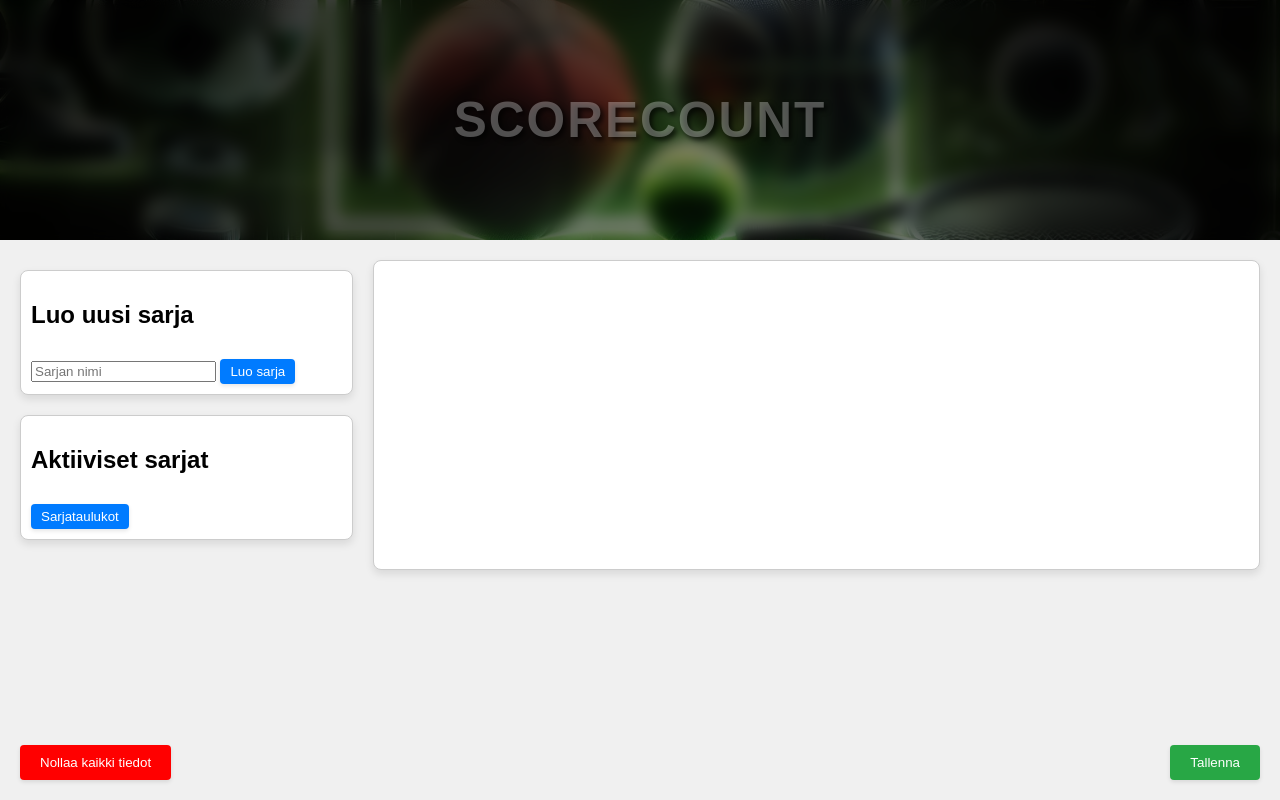
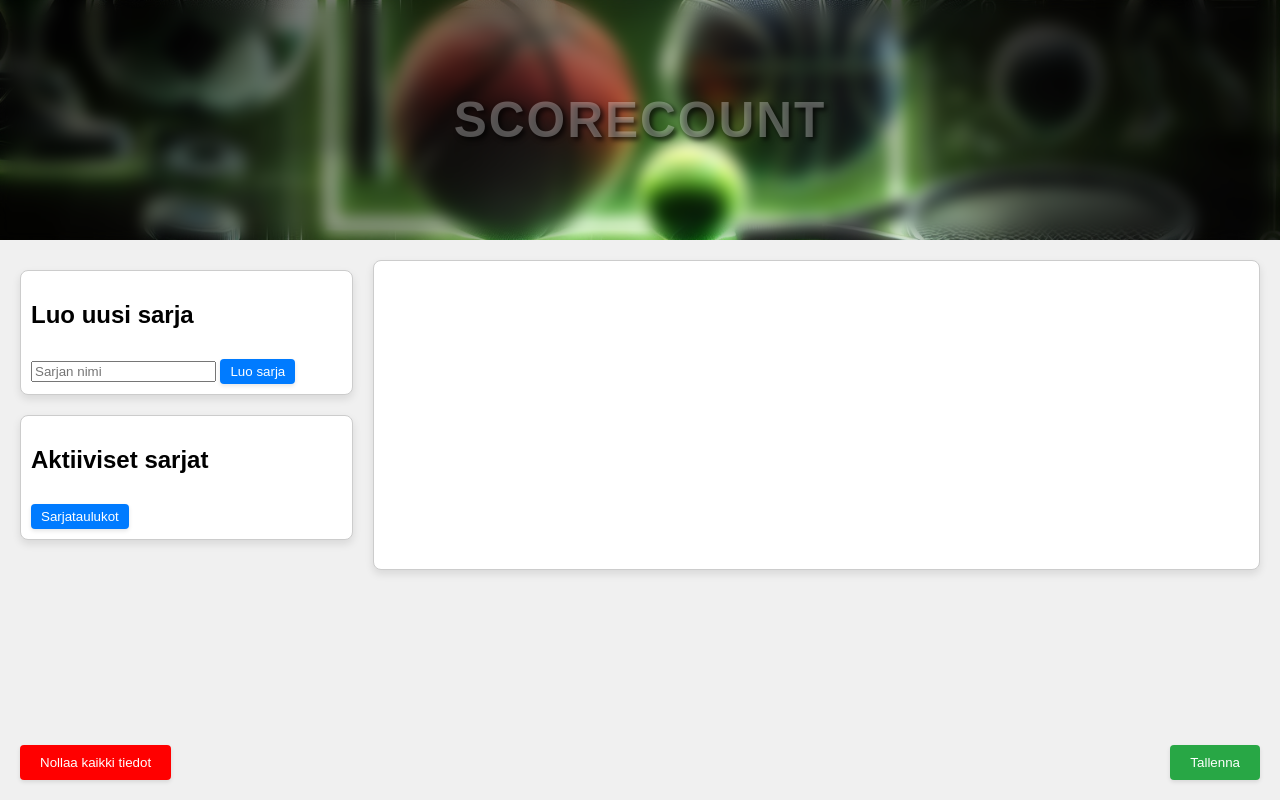
Before and after one commit to markoisola/scorecount, a plain HTML site: page index.html in a window 1280 px wide. Drawn offline with Linux system fonts and the light colour scheme.

```diff
--- a/styles.css
+++ b/styles.css
@@ -28,7 +28,7 @@
   left: 0;
   right: 0;
   bottom: 0;
-  background-color: rgba(0, 0, 0, 0.5); /* Säätää taustakuvan läpinäkyvyyttä */
+  background-color: rgba(0, 0, 0, 0); /* Säätää taustakuvan läpinäkyvyyttä */
   backdrop-filter: blur(8px); /* Sumennus taustakuvaan */
   z-index: 1;
 }
```
